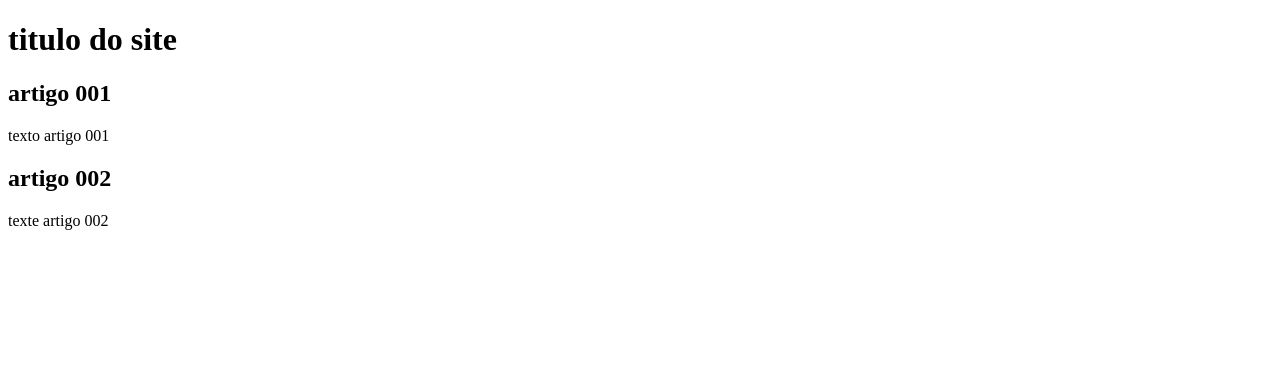
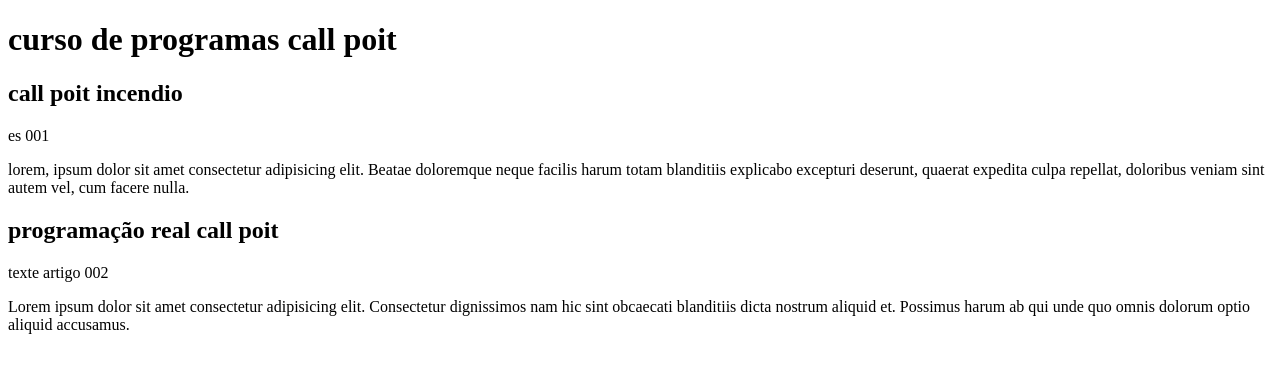
Before and after one commit to Luciano47/testegit, a plain HTML site: page index.html in a window 1280 px wide. Drawn offline with Linux system fonts and the light colour scheme.

Commit message:
comesei a escrever
callpoint sistema de incendio

```diff
--- a/index.html
+++ b/index.html
@@ -8,15 +8,17 @@
 <body>
     <main>
         <header>
-            <h1>titulo do site</h1>
+            <h1>curso de programas call poit</h1>
         </header>
         <article>
-<h2> artigo 001</h2>
-<p> texto artigo 001</p>
+<h2>call poit incendio </h2>
+<p> es 001</p>
+<p>lorem, ipsum dolor sit amet consectetur adipisicing elit. Beatae doloremque neque facilis harum totam blanditiis explicabo excepturi deserunt, quaerat expedita culpa repellat, doloribus veniam sint autem vel, cum facere nulla.</p>
         </article>
         <article>
-            <h2>artigo 002</h2>
+            <h2>programação real call poit</h2>
             <p>texte artigo 002</p>
+            <p>Lorem ipsum dolor sit amet consectetur adipisicing elit. Consectetur dignissimos nam hic sint obcaecati blanditiis dicta nostrum aliquid et. Possimus harum ab qui unde quo omnis dolorum optio aliquid accusamus.</p>
         </article>
     </main>
 
```
